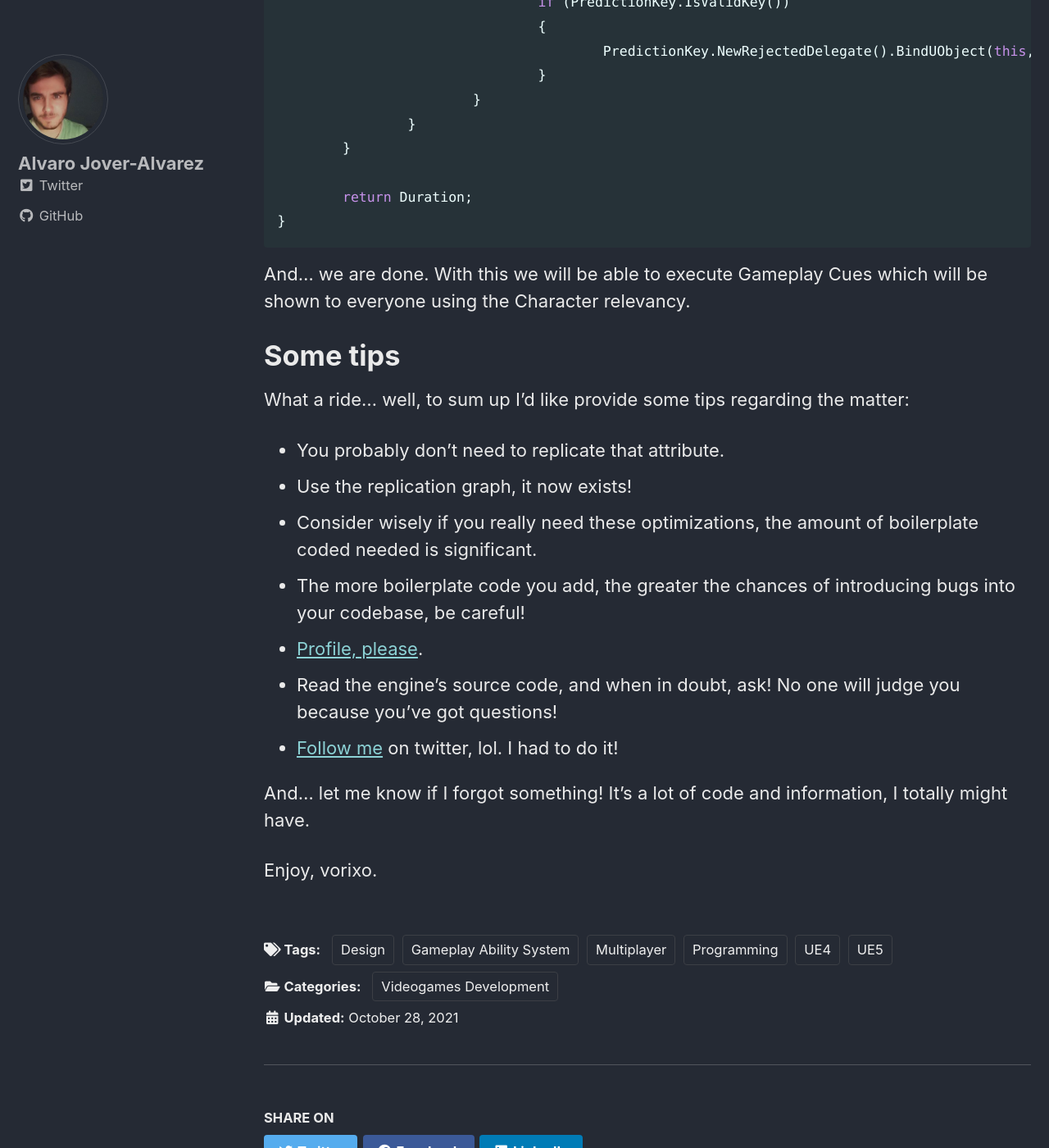
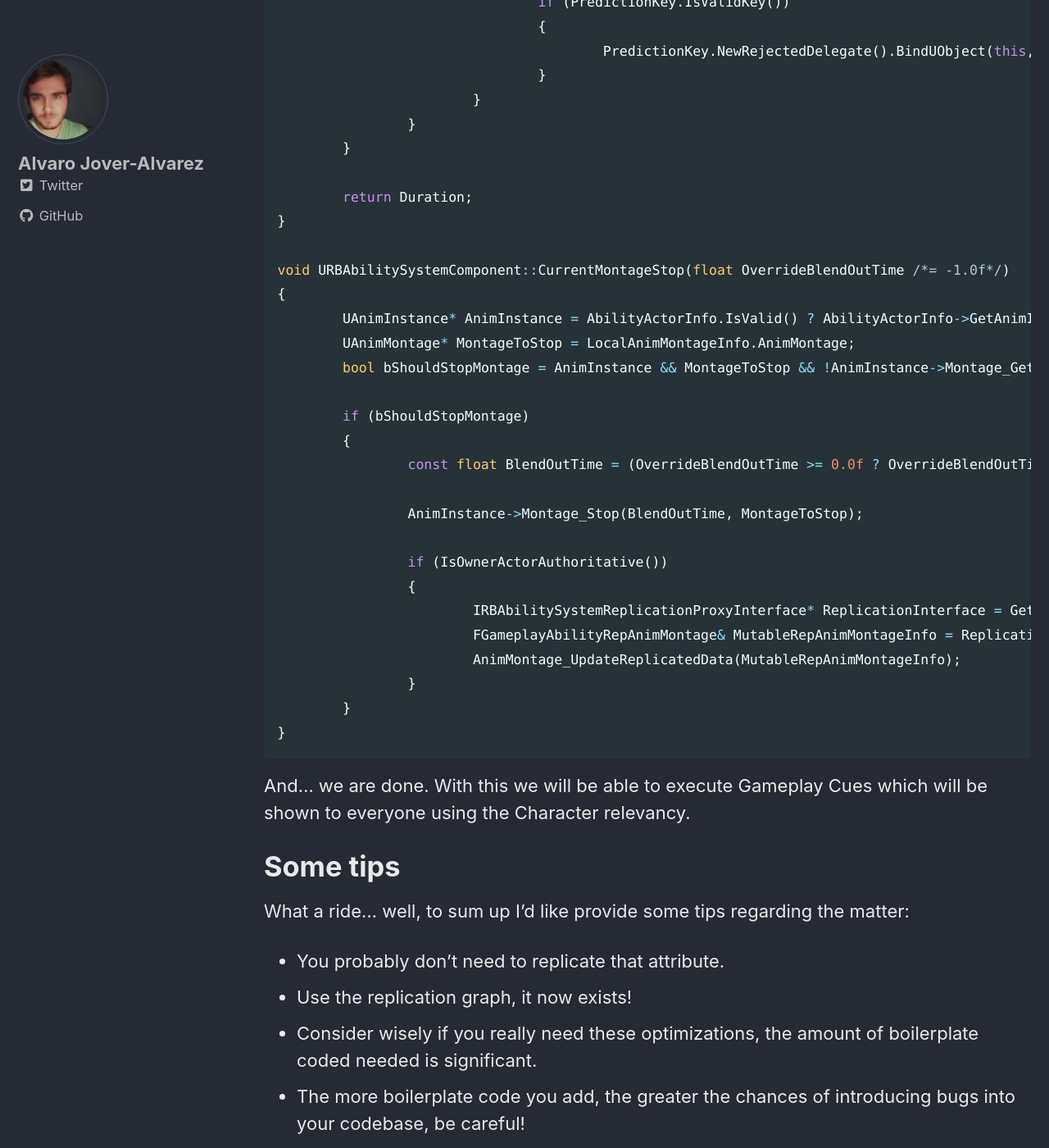
Before and after one commit to vorixo/devtricks, a Jekyll site: the page built from _posts/2021-10-28-gas-replication-proxy.md, in a window 1280 px wide and 1400 px high, scrolled down 21033 px. Shown: the whole window at 82% size. Built offline with Jekyll 4.4.1, drawn with Linux system fonts in a browser that asks for light colours; cached includes are drawn as plain includes; some of the changed text lies outside the part shown.

Commit message:
[UPD] New revision gas rep proxy article

```diff
--- a/_posts/2021-10-28-gas-replication-proxy.md
+++ b/_posts/2021-10-28-gas-replication-proxy.md
@@ -629,7 +629,7 @@
 
 			LocalAnimMontageInfo.AnimMontage = NewAnimMontage;
 			LocalAnimMontageInfo.AnimatingAbility = InAnimatingAbility;
-			LocalAnimMontageInfo.PlayBit = !LocalAnimMontageInfo.PlayBit;
+			LocalAnimMontageInfo.PlayInstanceId = (LocalAnimMontageInfo.PlayInstanceId < UINT8_MAX ? LocalAnimMontageInfo.PlayInstanceId + 1 : 0);
 
 			if (InAnimatingAbility)
 			{
@@ -650,7 +650,7 @@
 
 				// Those are static parameters, they are only set when the montage is played. They are not changed after that.
 				MutableRepAnimMontageInfo.AnimMontage = NewAnimMontage;
-				MutableRepAnimMontageInfo.ForcePlayBit = !bool(MutableRepAnimMontageInfo.ForcePlayBit);
+				MutableRepAnimMontageInfo.PlayInstanceId = (MutableRepAnimMontageInfo.PlayInstanceId < UINT8_MAX ? MutableRepAnimMontageInfo.PlayInstanceId + 1 : 0);
 
 				MutableRepAnimMontageInfo.SectionIdToPlay = 0;
 				if (MutableRepAnimMontageInfo.AnimMontage && StartSectionName != NAME_None)
@@ -682,6 +682,27 @@
 
 	return Duration;
 }
+
+void URBAbilitySystemComponent::CurrentMontageStop(float OverrideBlendOutTime /*= -1.0f*/)
+{
+	UAnimInstance* AnimInstance = AbilityActorInfo.IsValid() ? AbilityActorInfo->GetAnimInstance() : nullptr;
+	UAnimMontage* MontageToStop = LocalAnimMontageInfo.AnimMontage;
+	bool bShouldStopMontage = AnimInstance && MontageToStop && !AnimInstance->Montage_GetIsStopped(MontageToStop);
+
+	if (bShouldStopMontage)
+	{
+		const float BlendOutTime = (OverrideBlendOutTime >= 0.0f ? OverrideBlendOutTime : MontageToStop->BlendOut.GetBlendTime());
+
+		AnimInstance->Montage_Stop(BlendOutTime, MontageToStop);
+
+		if (IsOwnerActorAuthoritative())
+		{
+			IRBAbilitySystemReplicationProxyInterface* ReplicationInterface = GetExtendedReplicationInterface();
+			FGameplayAbilityRepAnimMontage& MutableRepAnimMontageInfo = ReplicationInterface ? ReplicationInterface->Call_GetRepAnimMontageInfo_Mutable() : GetRepAnimMontageInfo_Mutable();
+			AnimMontage_UpdateReplicatedData(MutableRepAnimMontageInfo);
+		}
+	}
+}
 {% endhighlight %}
 
 And... we are done. With this we will be able to execute Gameplay Cues which will be shown to everyone using the Character relevancy.
```
Also changed, not shown: other parts of _posts/2021-10-28-gas-replication-proxy.md (+1 -1 lines).
